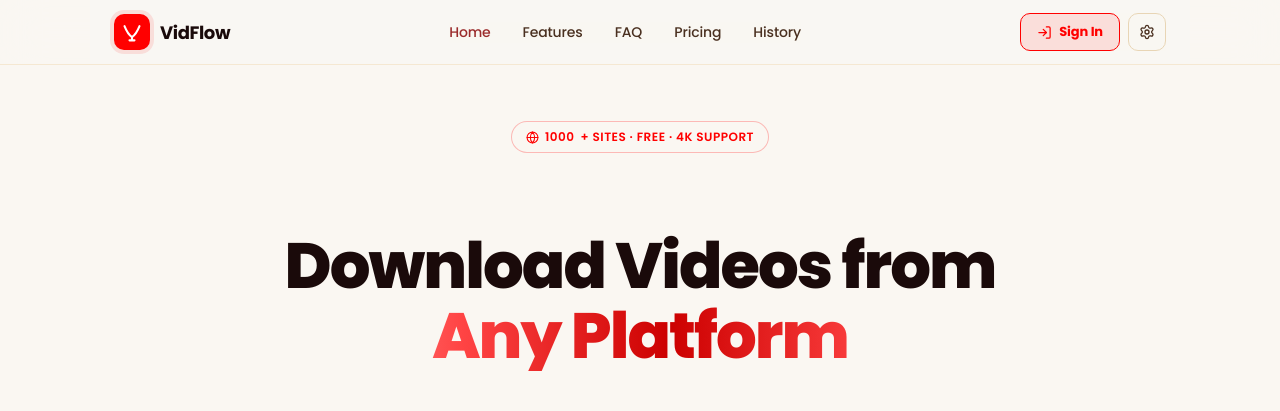
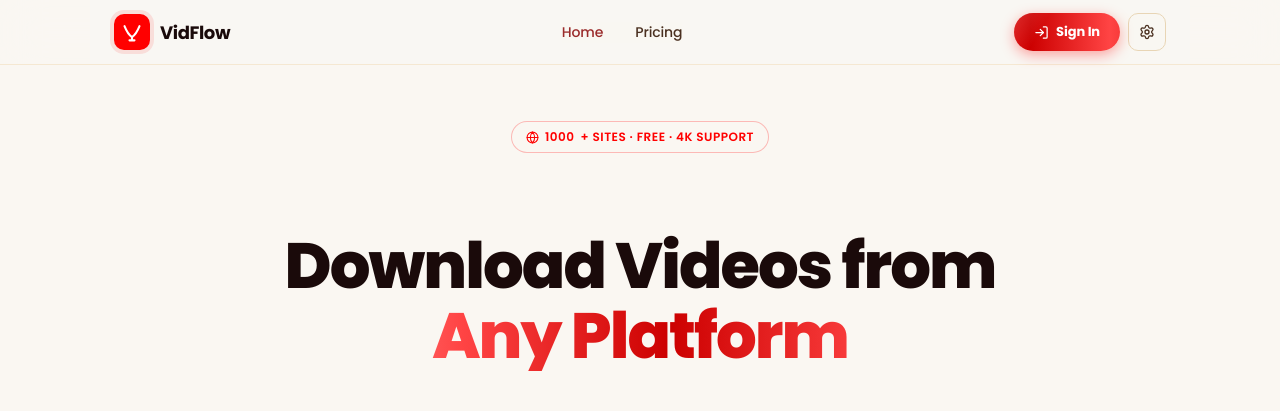
Before and after one commit to Hammadbaig-hub/youtube-downloader, a Flask app: page / in a window 1280 px wide. Shown: the top 411 px of the page. Run offline with Flask 3, Linux system fonts and the light colour scheme; some libraries are stand-ins or nearby versions.

Commit message:
Enhance Sign In button with shimmer and pulse animations

```diff
--- a/frontend/static/css/main.css
+++ b/frontend/static/css/main.css
@@ -888,22 +888,45 @@ body {
 }
 
 /* ── Auth — Sign In button ──────────────────────────────────────────────── */
+@keyframes signinPulse {
+  0%   { box-shadow: 0 0 0 0 rgba(255,0,0,.45); }
+  70%  { box-shadow: 0 0 0 8px rgba(255,0,0,0); }
+  100% { box-shadow: 0 0 0 0 rgba(255,0,0,0); }
+}
+@keyframes signinShimmer {
+  0%   { background-position: -200% center; }
+  100% { background-position:  200% center; }
+}
 .nav-signin-btn {
   display: flex; align-items: center; gap: 7px;
-  padding: 8px 16px; border-radius: 10px;
-  border: 1px solid var(--accent);
-  color: var(--accent);
-  background: var(--accent-subtle);
+  padding: 9px 20px; border-radius: 99px;
+  border: none;
+  background: linear-gradient(90deg, #ff0000, #cc0000, #ff4444, #cc0000, #ff0000);
+  background-size: 300% auto;
+  color: #ffffff;
   font-size: 13px; font-weight: 700; font-family: inherit;
   text-decoration: none; white-space: nowrap;
-  transition: background .15s, box-shadow .15s, transform .1s;
+  box-shadow: 0 4px 14px rgba(255,0,0,.35);
+  animation: signinShimmer 3s linear infinite;
+  transition: transform .2s, box-shadow .2s;
+  position: relative; overflow: hidden;
+}
+.nav-signin-btn::before {
+  content: '';
+  position: absolute; inset: 0;
+  background: linear-gradient(120deg, transparent 30%, rgba(255,255,255,.22) 50%, transparent 70%);
+  background-size: 200% auto;
+  animation: signinShimmer 2s linear infinite;
+  border-radius: inherit;
 }
 .nav-signin-btn:hover {
-  background: rgba(255,0,0,.18);
-  box-shadow: 0 0 0 3px var(--accent-glow);
-}
-.nav-signin-btn:active { transform: scale(.97); }
-.nav-signin-btn svg { width: 15px; height: 15px; }
+  transform: translateY(-2px) scale(1.04);
+  box-shadow: 0 6px 22px rgba(255,0,0,.5);
+  animation: signinPulse .7s ease-out, signinShimmer 3s linear infinite;
+}
+.nav-signin-btn:active { transform: scale(.96); }
+.nav-signin-btn svg { width: 15px; height: 15px; position: relative; z-index: 1; }
+.nav-signin-btn span { position: relative; z-index: 1; }
 
 /* ── Auth — User avatar button ───────────────────────────────────────────── */
 .nav-user { position: relative; }
--- a/frontend/templates/index.html
+++ b/frontend/templates/index.html
@@ -27,10 +27,7 @@
 
     <div class="nav-links" id="nav-links">
       <a href="/" class="active">Home</a>
-      <a href="#features">Features</a>
-      <a href="#faq">FAQ</a>
       <a href="/pricing">Pricing</a>
-      <a href="#history">History</a>
     </div>
 
     <div class="nav-actions">
@@ -446,11 +443,7 @@
     </div>
     <p class="footer-copy">Copyright &copy; 2026 VidFlow. All rights reserved.</p>
     <p class="footer-links">
-      <a href="#features">Features</a>
-      <span>&middot;</span>
-      <a href="#faq">FAQ</a>
-      <span>&middot;</span>
-      <a href="#history">History</a>
+      <a href="/pricing">Pricing</a>
     </p>
   </div>
 </footer>
```
Also changed, not shown: frontend/templates/pricing.html (+0 -9 lines).
